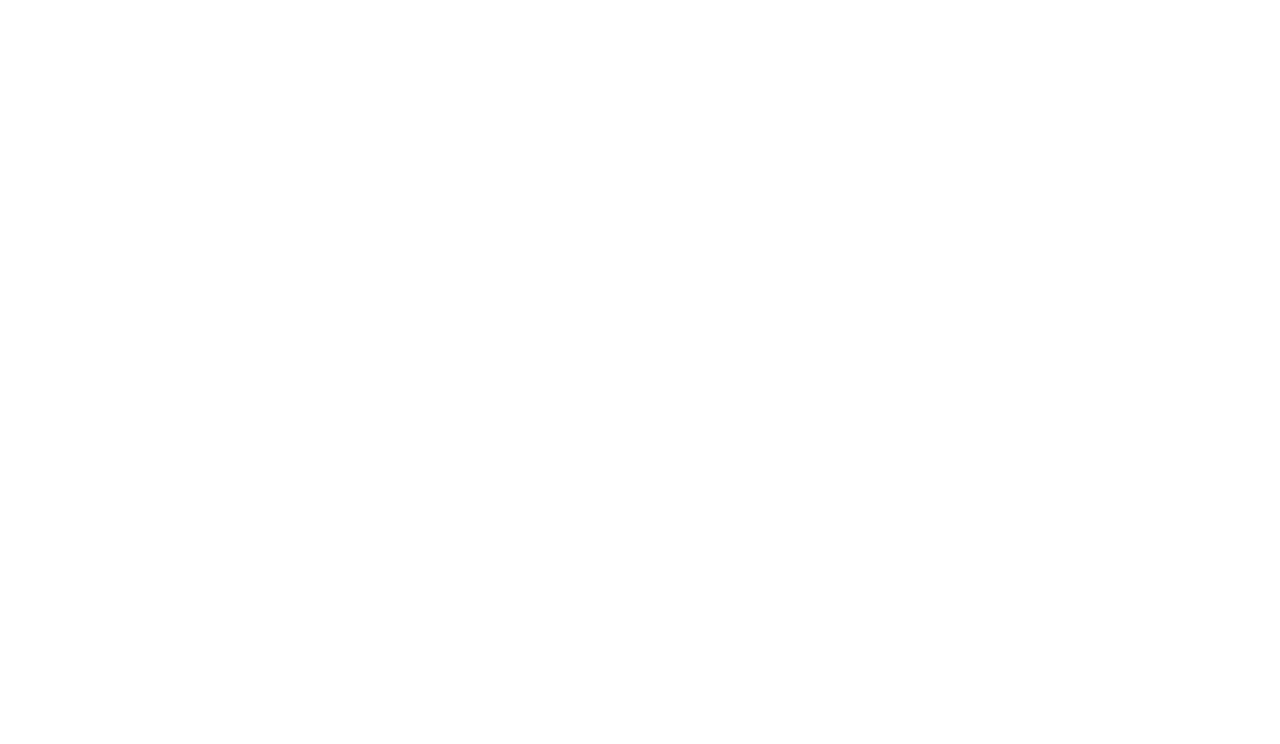
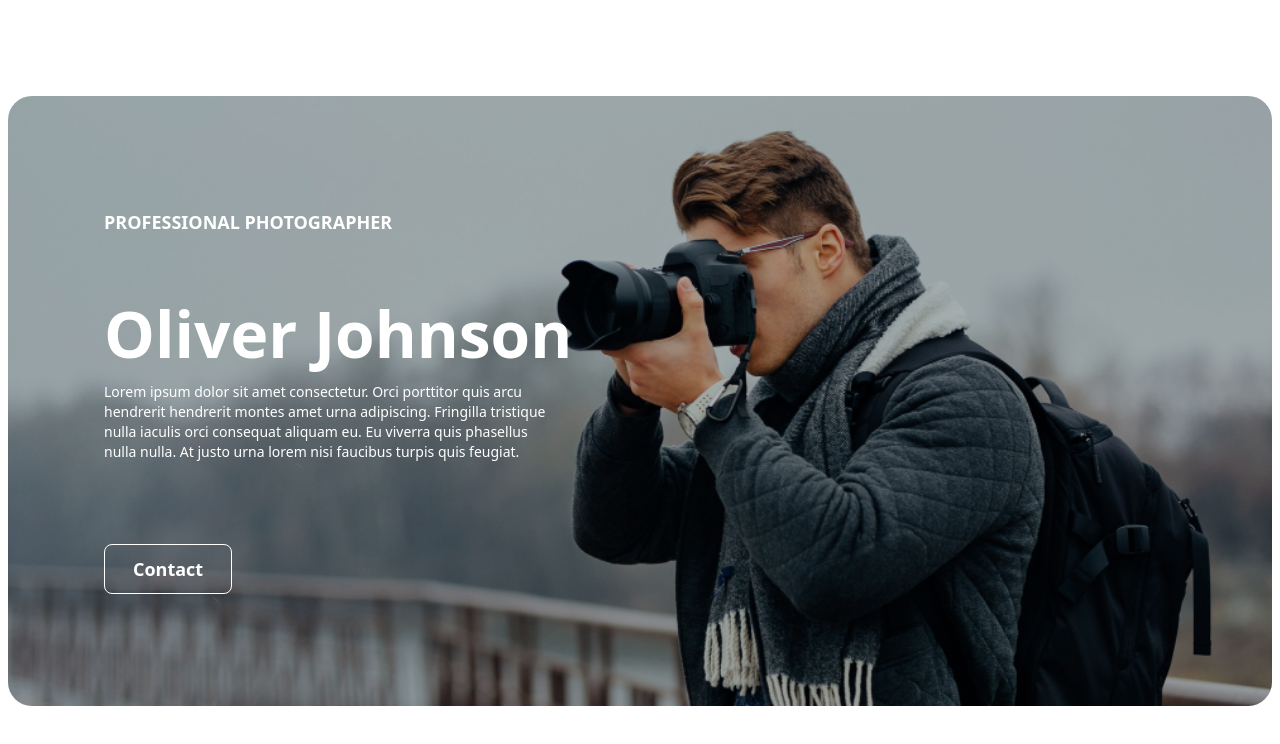
Before and after one commit to fernando5498/oliver_johnson, a website: page src/index.html in a window 1280 px wide. Drawn offline with Linux system fonts and the light colour scheme.

Commit message:
fullCode

```diff
--- a/src/index.html
+++ b/src/index.html
@@ -8,16 +8,52 @@
    <meta name='viewport' content='width=device-width, initial-scale=1.0'>
    <title>Oliver Johnson</title>
    <!-- tailwind  -->
-   <link rel="stylesheet" href="style/style.css">
+   <link rel="stylesheet" href="./style/style.css">
 </head>
 
 <body class='body'>
    <!-- main  -->
    <main class='main'>
+      <div class="container mx-auto px-2 mt-24">
+         <div
+            class=" overflow-hidden  relative h-[500px] md:h-[610px] rounded-3xl flex items-center px-6 py-7  md:px-12 md:py-14 lg:px-24 lg:py-28   before:absolute before:w-full before:h-full before:top-0 before:left-0 before:bg-black/30 before:z-[-1]">
+            <img data-speed="10" id="bg-card"
+               class="w-full h-full object-cover absolute left-0 top-0 -z-10 object-[center_10%] "
+               src='./img/Oliver.jpg' alt='Oliver Johnson' loading='lazy'>
 
+            <div class="md:w-1/2 text-white h-full flex flex-col justify-between">
+               <h1 class="uppercase font-bold text-lg">professional photographer</h1>
+               <div class="mb-4">
+                  <h2 class="font-bold text-5xl md:text-[64px] leading-none mb-4">Oliver Johnson</h2>
+                  <p class="text-opacity-80 text-sm md:text-base max-w-md">Lorem ipsum dolor sit amet consectetur. Orci
+                     porttitor
+                     quis arcu
+                     hendrerit hendrerit montes amet urna
+                     adipiscing. Fringilla tristique nulla iaculis orci consequat aliquam eu. Eu viverra quis phasellus
+                     nulla
+                     nulla. At justo urna lorem nisi faucibus turpis quis feugiat.</p>
+               </div>
+               <a class="w-fit text-lg font-bold  px-7 py-2.5 rounded-lg border border-white flex justify-center items-center transition-all duration-300 hover:bg-white hover:text-black"
+                  href="#">Contact</a>
+            </div>
+         </div>
+      </div>
+      <div class="h-[75vh]"></div>
    </main>
 
+   <script>
 
+      const bgCard = document.getElementById('bg-card')
+      const speed = bgCard.getAttribute('data-speed')
+      document.addEventListener('scroll', () => {
+         const scrollTop = window.scrollY;
+         const y = (scrollTop * speed) / 100;
+         const adjustedY = y > 100 ? 100 : y;
+
+         // console.log(adjustedY);
+         bgCard.style.objectPosition = `center ${adjustedY + 10}%`
+      })
+   </script>
 </body>
 
 </html>
```
